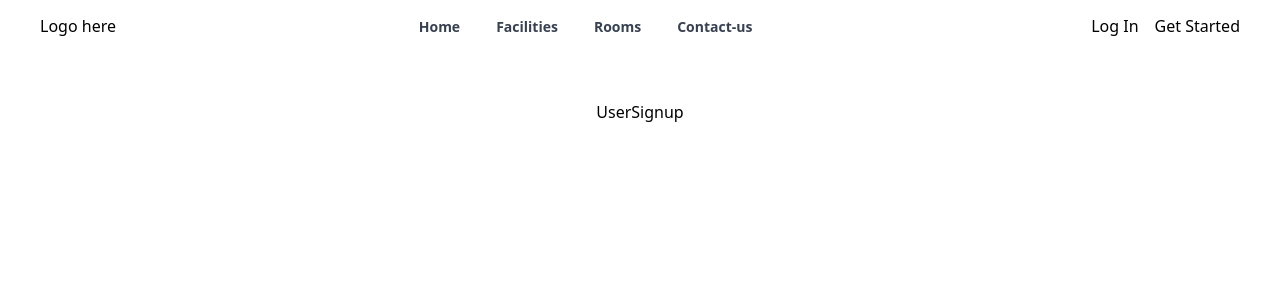
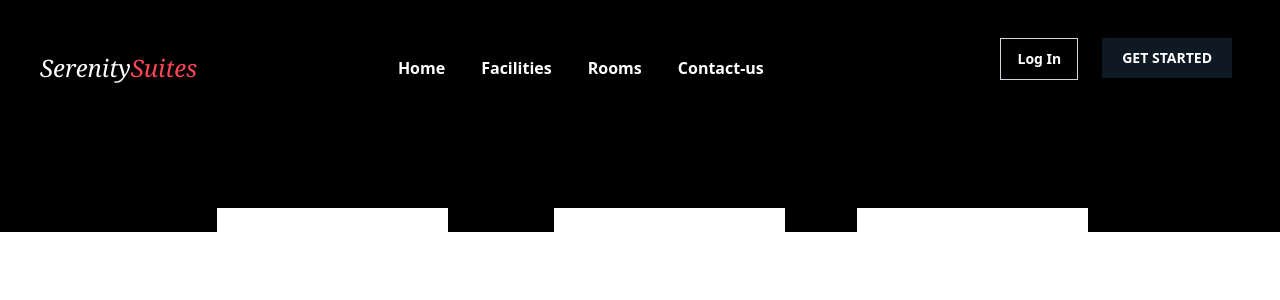
Before and after one commit to ron062394/Serenity-Suites-Hotel---MERN-Tailwind, a React (Create React App) app in the folder frontend/: page /register in a window 1280 px wide. Shown: the top 300 px of the page. Built offline with nearby package versions, Linux system fonts and the light colour scheme.

Commit message:
feat: added homepage initial design

```diff
--- a/frontend/src/App.js
+++ b/frontend/src/App.js
@@ -13,7 +13,8 @@ import './App.css';
 
 function App() {
   return (
-    <div className="App container mx-auto">
+    <div className="App bg-black">
+      <div className=''>
         <Router>
           <Header/>
           <Routes>
@@ -31,6 +32,8 @@ function App() {
           </Routes>
         </Router>
       </div>
+
+    </div>
   );
 }
 
--- /dev/null
+++ b/frontend/src/components/Button.js
@@ -0,0 +1,15 @@
+// src/components/Button.js
+import React from 'react';
+
+const Button = ({ label }) => {
+  return (
+    <button className="relative px-4 py-2 mb-5 text-sm font-bold uppercase text-[#0f1923] border-none bg-none cursor-pointer transition-all duration-150 ease-in-out group">
+      <span className="relative block px-5 py-2.5 text-white bg-[#0f1923] overflow-hidden shadow-inner">
+        <span className="relative z-10">{label}</span>
+        <span className="absolute top-0 left-[-8px] bottom-[-1px] w-0 bg-[#ff4655] transform skew-x-[-15deg] transition-all duration-200 ease-in-out group-hover:w-[calc(100%+15px)]" />
+      </span>
+    </button>
+  );
+};
+
+export default Button;
--- a/frontend/src/components/Header.jsx
+++ b/frontend/src/components/Header.jsx
@@ -42,18 +42,21 @@ function Header() {
 
 
   return (
-    <header className='container mx-auto px-4'>
-      <div className='mb-12'>
+    <header className='container mx-auto px-4 pt-6'>
+      <div className=''>
         <div className='flex items-center justify-between px-6 py-3.5'>
           <div>
             <Link to={'/'}>
-              Logo here
+              <div className="font-serif text-2xl text-white">
+                <span className="italic">Serenity</span>
+                <span className="text-[#ff4655] italic">Suites</span>
+              </div>
             </Link>
           </div>
 
 
           {/* Mobile Menu Button */}
-          <button className="lg:hidden text-gray-700"
+          <button className="lg:hidden text-white"
             aria-label='Open mobile menu'
             ref={menuButtonRef}
           >
@@ -116,10 +119,10 @@ function Header() {
           {/* Desktop Menu */}
           <nav className='hidden lg:flex flex-wrap items-center'>
             <ul className='flex items-center justify-center'>
-              <li className='mr-9'><Link className='inline-block text-sm font-bold text-gray-700 hover:text-gray-400' to={"./"}>Home</Link></li>
-              <li className='mr-9'><Link className='inline-block text-sm font-bold text-gray-700 hover:text-gray-400' to={"./facilities"}>Facilities</Link></li>
-              <li className='mr-9'><Link className='inline-block text-sm font-bold text-gray-700 hover:text-gray-400' to={"./rooms"}>Rooms</Link></li>
-              <li className='mr-9'><Link className='inline-block text-sm font-bold text-gray-700 hover:text-gray-400' to={"./contact-us"}>Contact-us</Link></li>
+              <li className='mr-9'><Link className='inline-block text-s font-bold text-white hover:text-gray-400' to={"./"}>Home</Link></li>
+              <li className='mr-9'><Link className='inline-block text-s font-bold text-white hover:text-gray-400' to={"./facilities"}>Facilities</Link></li>
+              <li className='mr-9'><Link className='inline-block text-s font-bold text-white hover:text-gray-400' to={"./rooms"}>Rooms</Link></li>
+              <li className='mr-9'><Link className='inline-block text-s font-bold text-white hover:text-gray-400' to={"./contact-us"}>Contact-us</Link></li>
             </ul>
           </nav>
 
@@ -127,11 +130,14 @@ function Header() {
           {/* Action Buttons */}
           <div className='hidden lg:flex flex-wrap -m-2'>
             <div className='w-full sm:w-auto p-2'>
-              <Link to="/login">Log In</Link>
+              <Link className='block w-full px-4 py-2.5 text-sm text-center  font-bold   hover:text-gray-300 border border-gray-300 text-white' to="/login">Log In</Link>
             </div>
-            <div className='w-full sm:w-auto p-2'>
-              <Link to="/register">Get Started</Link>
-            </div>
+            <Link className="relative px-4 py-2 mb-5 text-sm font-bold uppercase text-[#0f1923] border-none bg-none cursor-pointer transition-all duration-150 ease-in-out group">
+              <span className="relative block px-5 py-2.5 text-white bg-[#0f1923] overflow-hidden shadow-inner">
+                <span className="relative z-10">Get Started</span>
+                <span className="absolute top-0 left-[-8px] bottom-[-1px] w-0 bg-[#ff4655] transform skew-x-[-15deg] transition-all duration-200 ease-in-out group-hover:w-[calc(100%+15px)]" />
+              </span>
+            </Link>
           </div>
 
 
--- a/frontend/src/pages/user/HomePage.jsx
+++ b/frontend/src/pages/user/HomePage.jsx
@@ -1,11 +1,38 @@
-import React from 'react'
+import React from 'react';
+import { Link } from 'react-router-dom';
 
 function HomePage() {
   return (
-    <div>
-      <h2>HomePage</h2>
+    <div
+      className="h-screen bg-cover bg-center relative"
+      style={{
+        backgroundImage: `url('https://wallpaper.forfun.com/fetch/a4/a49e63e310d934d816d1bc87fc78ec03.jpeg')`,
+      }}
+    >
+      <div
+        className="absolute top-1/2 left-0 w-2/5 bg-black bg-opacity-50 p-8 flex flex-col items-start text-white transform -translate-y-1/2"
+        style={{
+          borderTop: '4px solid #ff4655', // Inline style for gold top border
+        }}
+      >
+        <div className="text-left">
+          <h1 className="text-4xl md:text-6xl font-bold mb-4">Experience Luxury and Comfort</h1>
+          <p className="text-lg md:text-xl mb-6">
+            Discover a world of elegance and relaxation at our premier hotel. From our luxurious rooms and top-notch amenities to our exceptional service, we ensure every stay is unforgettable. Book your escape today and enjoy the perfect blend of comfort and sophistication.
+          </p>
+          <Link
+            className="relative inline-block py-3 mb-5 text-sm font-bold uppercase text-[#0f1923] border-none bg-none cursor-pointer transition-all duration-150 ease-in-out group"
+            to="/book-now"
+          >
+            <span className="relative block px-6 py-3 text-white bg-[#0f1923] overflow-hidden shadow-inner">
+              <span className="relative z-10">Book Now</span>
+              <span className="absolute top-0 left-[-8px] bottom-[-1px] w-0 bg-[#ff4655] transform skew-x-[-15deg] transition-all duration-200 ease-in-out group-hover:w-[calc(100%+15px)]" />
+            </span>
+          </Link>
+        </div>
+      </div>
     </div>
-  )
+  );
 }
 
-export default HomePage
+export default HomePage;
--- a/frontend/src/pages/user/UserSignup.jsx
+++ b/frontend/src/pages/user/UserSignup.jsx
@@ -2,9 +2,26 @@ import React from 'react'
 
 function UserSignup() {
   return (
-    <div>
-      <h2>UserSignup</h2>
-    </div>
+    <section>
+      {/* Signup Banner */}
+      <div>
+        <h2>Create an account and get started</h2>
+        <h3>Why should you join us</h3>
+        <p>Lorem ipsum dolor sit, amet consectetur adipisicing elit. Placeat quo dolorum nesciunt deserunt velit.</p>
+        <p>Lorem, ipsum dolor sit amet consectetur adipisicing elit. Laboriosam exercitationem molestias ducimus!</p>
+      </div>
+
+      {/* Signup form */}
+      <form>
+        <label htmlFor="">First Name</label>
+        <input type="text" />
+        <label htmlFor="">Email Address</label>
+        <input type="email" />
+        <label htmlFor="">Password</label>
+        <input type="password" name="" id="" />
+        <button>Sign up</button>
+      </form>
+    </section>
   )
 }
 
```
Lines whose indentation alone changed are shown as unchanged.
